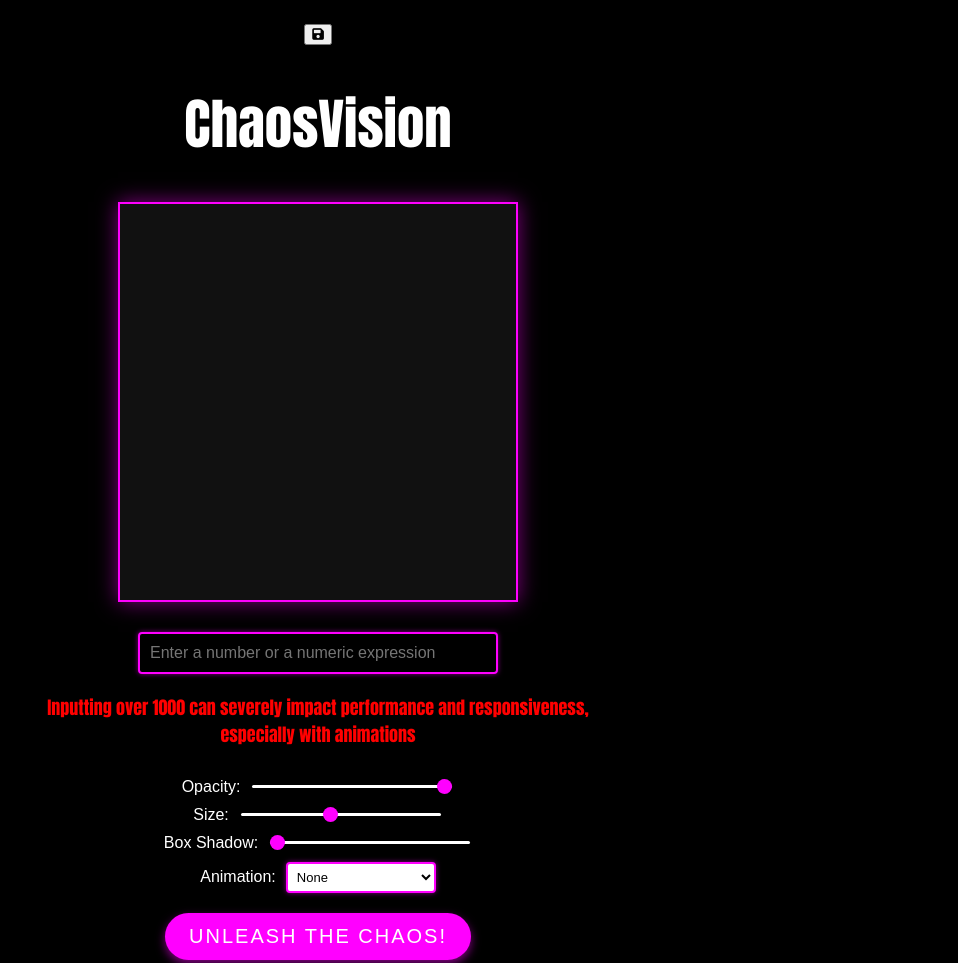
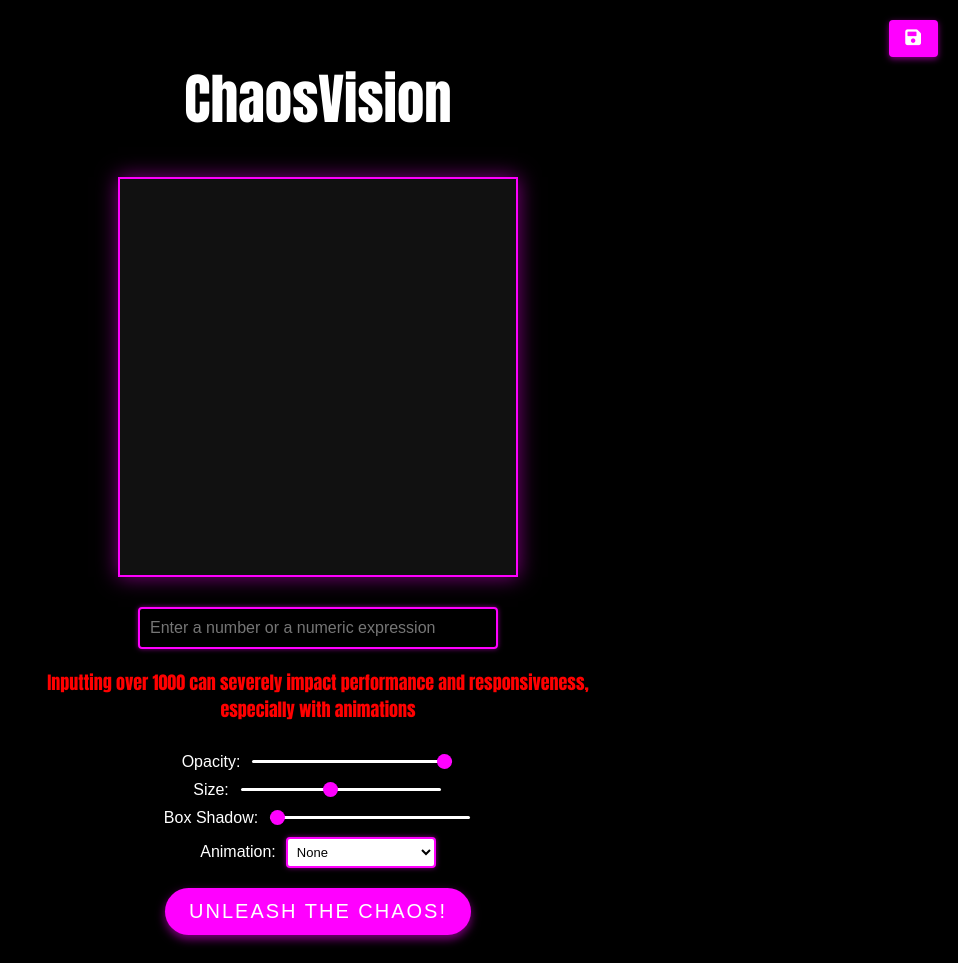
Before and after one commit to Sheng254/ChaosVision, a plain HTML site: page index.html in a window 1280 px wide. Shown: the top 963 px of the page, without its empty margins (322-1280 px from the left). Drawn offline with Linux system fonts and the light colour scheme.

Commit message:
Update styles.css

```diff
--- a/styles.css
+++ b/styles.css
@@ -17,6 +17,27 @@ h1 {
   color: #fff;
   font-size: 55px;
   text-shadow: 2px 2px 4px rgba(0, 0, 0, 0.8);
+}
+
+#saveBtn {
+  position: absolute;
+  top: 20px;
+  right: 20px;
+  background-color: #ff00ff;
+  color: #fff;
+  padding: 8px 16px;
+  font-size: 18px;
+  border: none;
+  cursor: pointer;
+  border-radius: 4px;
+  text-transform: uppercase;
+  letter-spacing: 1px;
+  box-shadow: 0 2px 6px rgba(255, 0, 255, 0.5);
+}
+
+#saveBtn:hover {
+  background-color: #ff0080;
+  transform: scale(1.1);
 }
 
 
```
